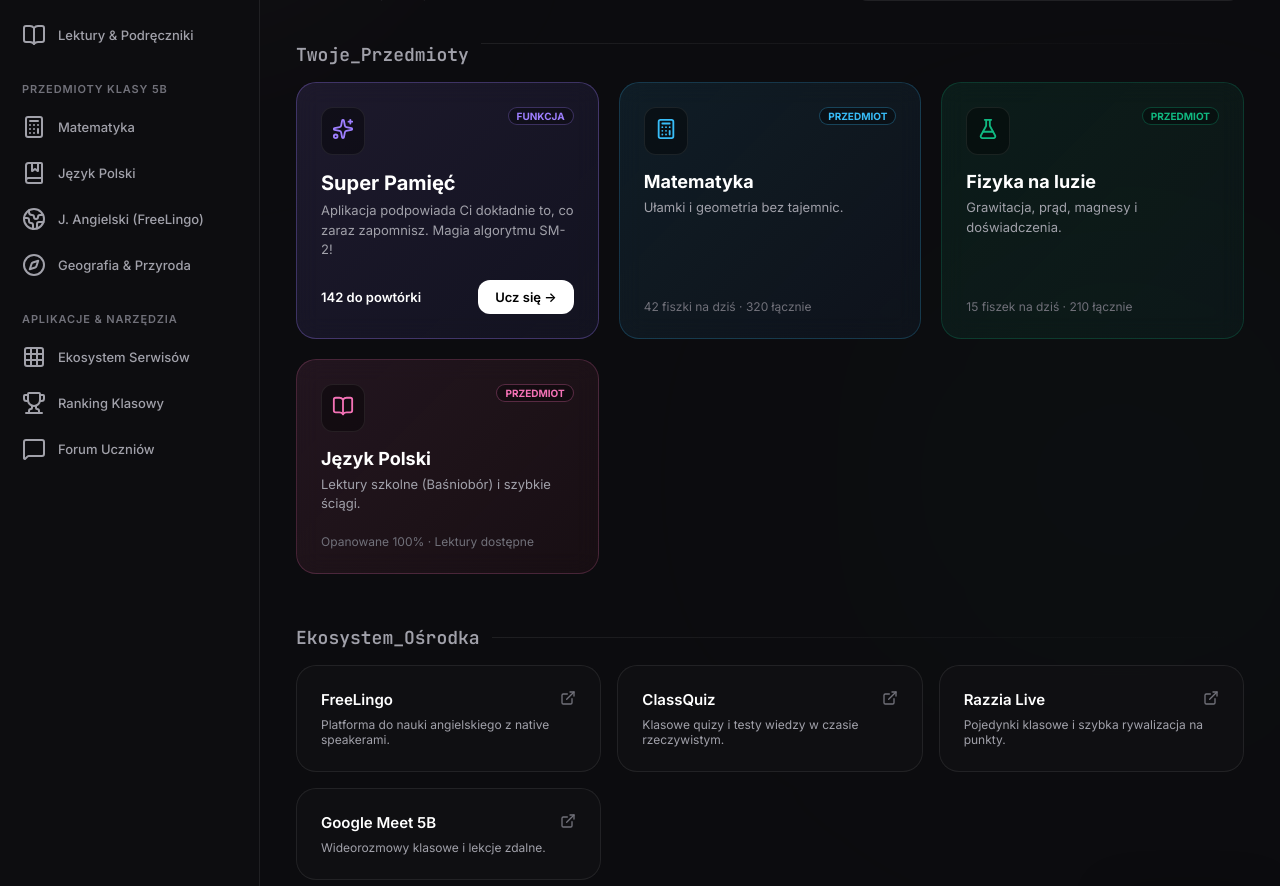
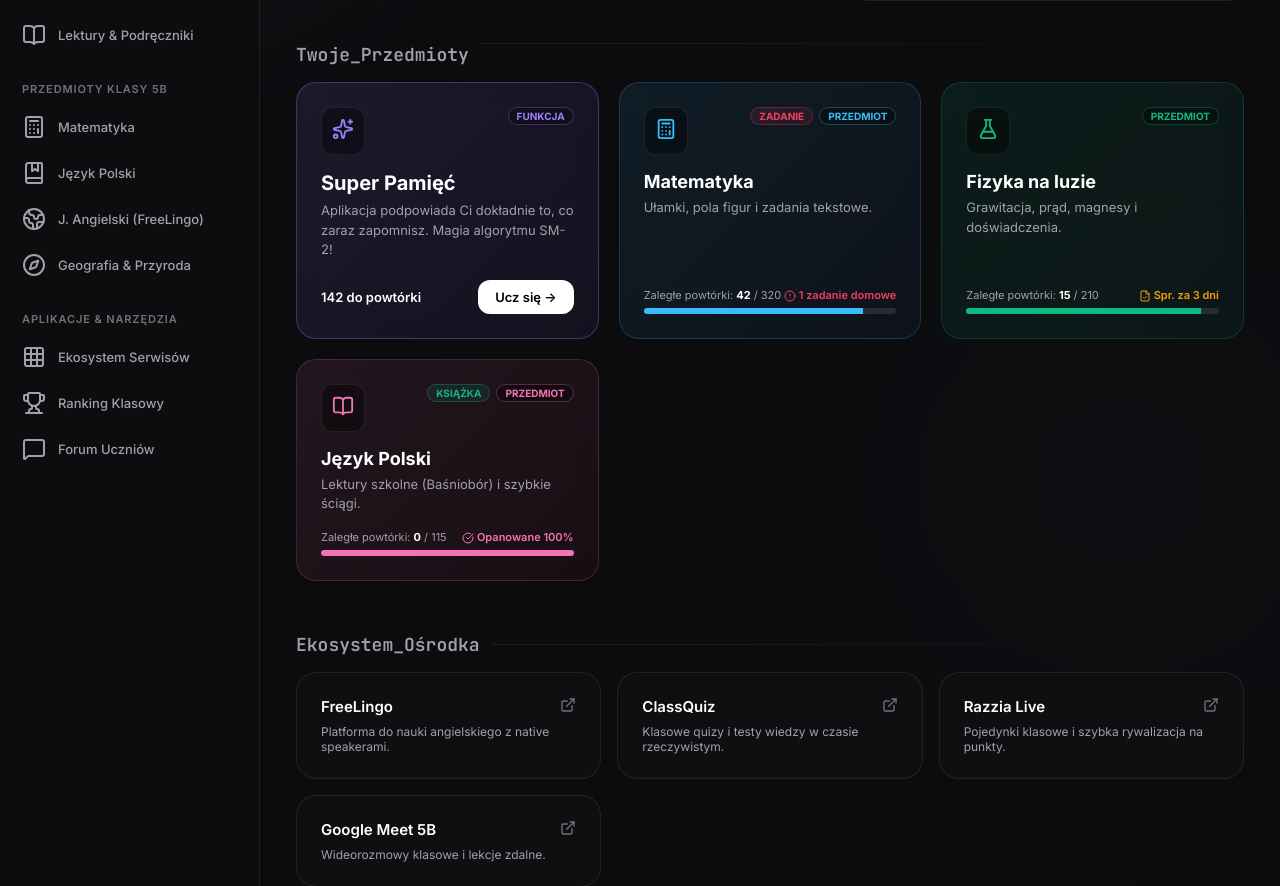
Before and after one commit to Andrev18/sm-portal, a FastAPI app: template templates/home.html in a window 1280 px wide; the page is wider, and only the part inside the window is pictured. Shown: the part 251-1137 px from the top of that part. Run offline with FastAPI, Linux system fonts and the light colour scheme; the template is opened without the code that fills it, so the values that code supplies are empty; parts of the project's set-up code (start-up, migrations or seed data) failed here and were passed over.

Commit message:
Enhance course UI with progress bars, homework/exam indicators

```diff
--- a/templates/home.html
+++ b/templates/home.html
@@ -69,17 +69,29 @@
           <div style="padding: 10px; border-radius: 12px; background: rgba(0, 0, 0, 0.4); color: var(--accent-cyan); border: 1px solid var(--border-subtle);">
             <i data-lucide="calculator" style="width: 22px; height: 22px;"></i>
           </div>
+          <div style="display: flex; gap: 6px;">
+            <span style="font-size: 10px; text-transform: uppercase; font-weight: 700; color: #f43f5e; border: 1px solid rgba(244, 63, 94, 0.3); padding: 2px 8px; border-radius: 9999px; background: rgba(244, 63, 94, 0.1);">
+              ZADANIE
+            </span>
             <span style="font-size: 10px; text-transform: uppercase; font-weight: 700; color: var(--accent-cyan); border: 1px solid rgba(56, 189, 248, 0.3); padding: 2px 8px; border-radius: 9999px; background: rgba(0,0,0,0.3);">
               PRZEDMIOT
             </span>
           </div>
+        </div>
         <h3 style="font-size: 18px; font-weight: 700; margin-bottom: 6px; color: #fff;">Matematyka</h3>
         <p style="font-size: 13px; color: var(--text-secondary); line-height: 1.5;">
-          Ułamki i geometria bez tajemnic.
+          Ułamki, pola figur i zadania tekstowe.
         </p>
       </div>
-      <div style="margin-top: 20px; font-size: 12px; color: var(--text-muted);">
-        42 fiszki na dziś · 320 łącznie
+
+      <div style="margin-top: 16px;">
+        <div style="display: flex; justify-content: space-between; font-size: 11px; margin-bottom: 6px; color: var(--text-secondary);">
+          <span>Zaległe powtórki: <strong style="color: #fff;">42</strong> / 320</span>
+          <span style="color: #f43f5e; font-weight: 600;"><i data-lucide="alert-circle" style="width: 12px; height: 12px; vertical-align: bottom;"></i> 1 zadanie domowe</span>
+        </div>
+        <div style="width: 100%; bg-slate-800; border-radius: 9999px; height: 6px; background: rgba(255,255,255,0.1); overflow: hidden;">
+          <div style="width: 86.8%; height: 100%; background: var(--accent-cyan);"></div>
+        </div>
       </div>
     </div>
 
@@ -99,8 +111,14 @@
           Grawitacja, prąd, magnesy i doświadczenia.
         </p>
       </div>
-      <div style="margin-top: 20px; font-size: 12px; color: var(--text-muted);">
-        15 fiszek na dziś · 210 łącznie
+      <div style="margin-top: 16px;">
+        <div style="display: flex; justify-content: space-between; font-size: 11px; margin-bottom: 6px; color: var(--text-secondary);">
+          <span>Zaległe powtórki: <strong style="color: #fff;">15</strong> / 210</span>
+          <span style="color: #f59e0b; font-weight: 600;"><i data-lucide="file-check" style="width: 12px; height: 12px; vertical-align: bottom;"></i> Spr. za 3 dni</span>
+        </div>
+        <div style="width: 100%; border-radius: 9999px; height: 6px; background: rgba(255,255,255,0.1); overflow: hidden;">
+          <div style="width: 92.8%; height: 100%; background: var(--accent-emerald);"></div>
+        </div>
       </div>
     </div>
 
@@ -111,17 +129,28 @@
           <div style="padding: 10px; border-radius: 12px; background: rgba(0, 0, 0, 0.4); color: var(--accent-pink); border: 1px solid var(--border-subtle);">
             <i data-lucide="book-open" style="width: 22px; height: 22px;"></i>
           </div>
+          <div style="display: flex; gap: 6px;">
+            <span style="font-size: 10px; text-transform: uppercase; font-weight: 700; color: #10b981; border: 1px solid rgba(16, 185, 129, 0.3); padding: 2px 8px; border-radius: 9999px; background: rgba(16, 185, 129, 0.1);">
+              KSIĄŻKA
+            </span>
             <span style="font-size: 10px; text-transform: uppercase; font-weight: 700; color: var(--accent-pink); border: 1px solid rgba(244, 114, 182, 0.3); padding: 2px 8px; border-radius: 9999px; background: rgba(0,0,0,0.3);">
               PRZEDMIOT
             </span>
+          </div>
         </div>
         <h3 style="font-size: 18px; font-weight: 700; margin-bottom: 6px; color: #fff;">Język Polski</h3>
         <p style="font-size: 13px; color: var(--text-secondary); line-height: 1.5;">
           Lektury szkolne (Baśniobór) i szybkie ściągi.
         </p>
       </div>
-      <div style="margin-top: 20px; font-size: 12px; color: var(--text-muted);">
-        Opanowane 100% · Lektury dostępne
+      <div style="margin-top: 16px;">
+        <div style="display: flex; justify-content: space-between; font-size: 11px; margin-bottom: 6px; color: var(--text-secondary);">
+          <span>Zaległe powtórki: <strong style="color: #fff;">0</strong> / 115</span>
+          <span style="color: var(--accent-pink); font-weight: 600;"><i data-lucide="check-circle" style="width: 12px; height: 12px; vertical-align: bottom;"></i> Opanowane 100%</span>
+        </div>
+        <div style="width: 100%; border-radius: 9999px; height: 6px; background: rgba(255,255,255,0.1); overflow: hidden;">
+          <div style="width: 100%; height: 100%; background: var(--accent-pink);"></div>
+        </div>
       </div>
     </div>
 
```
Lines whose indentation alone changed are shown as unchanged.
